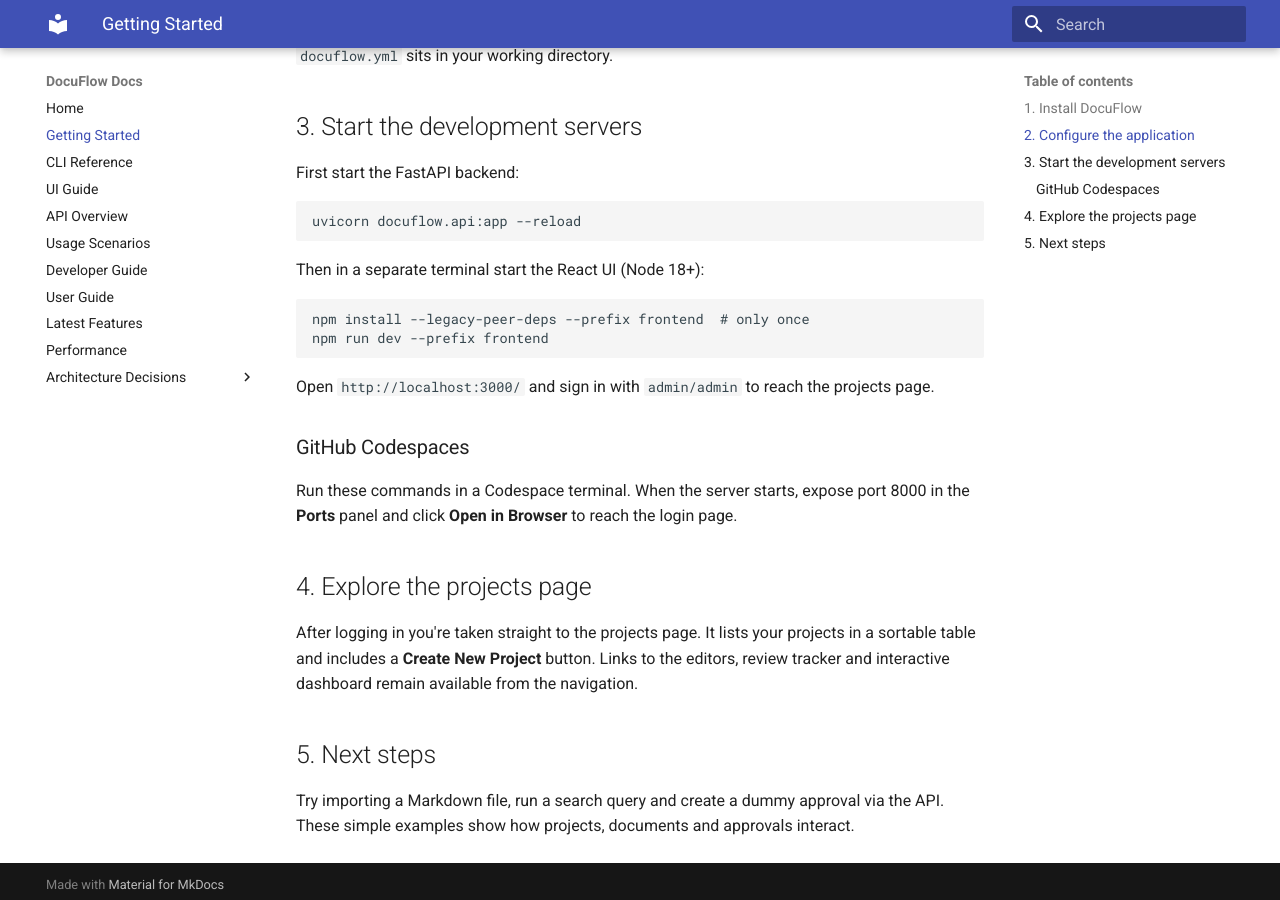
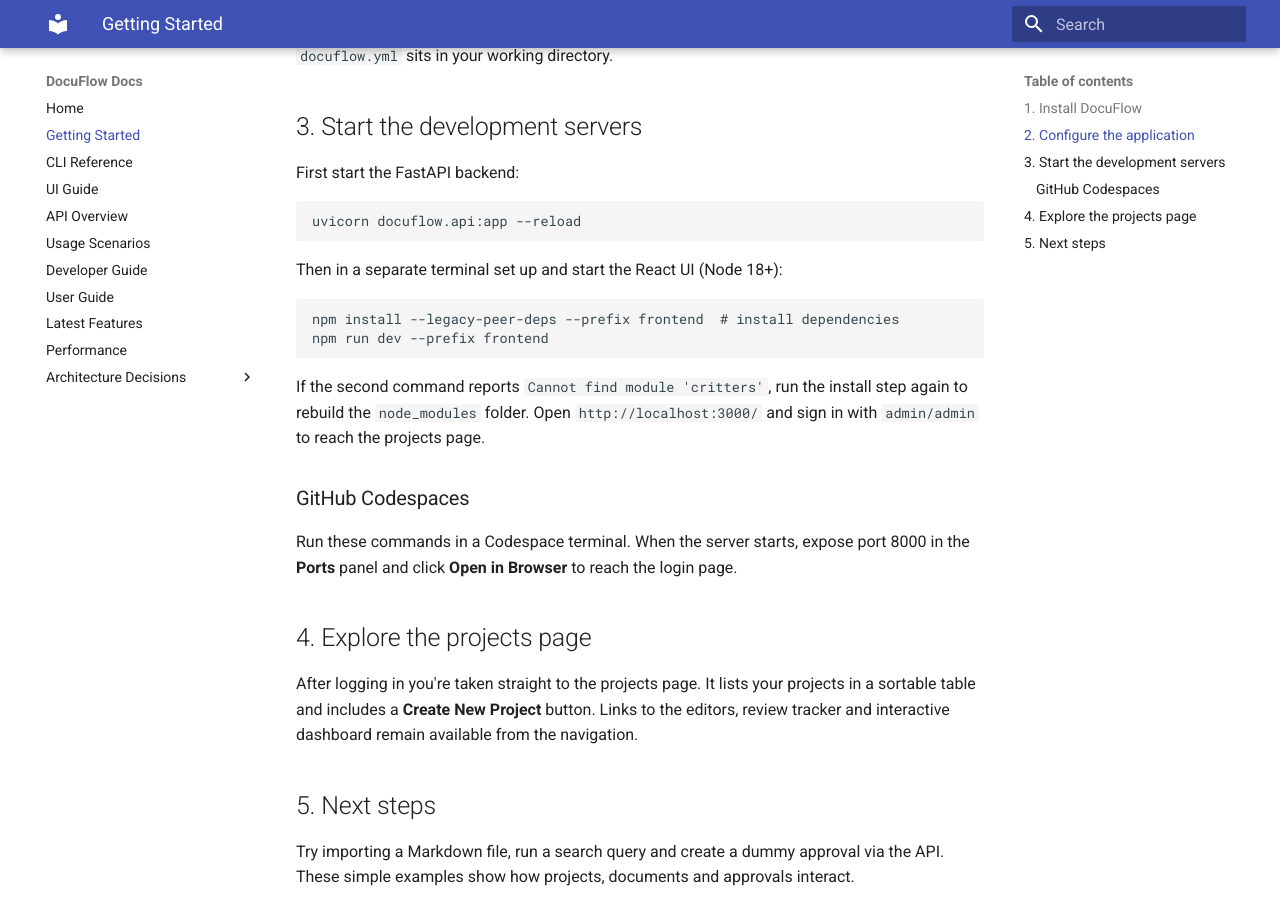
Before and after one commit to eputnam77/DocReview360, an MkDocs documentation site: the page built from docs/getting_started.md, in a window 1280 px wide and 900 px high, scrolled down 619 px. Built offline with MkDocs 1.6.1 and Material for MkDocs 9.7.7, drawn with Linux system fonts in a browser that asks for light colours.

Commit message:
docs(getting-started): clarify npm install step

````diff
--- a/docs/getting_started.md
+++ b/docs/getting_started.md
@@ -24,11 +24,12 @@
 ```bash
 uvicorn docuflow.api:app --reload
 ```
-Then in a separate terminal start the React UI (Node 18+):
+Then in a separate terminal set up and start the React UI (Node 18+):
 ```bash
-npm install --legacy-peer-deps --prefix frontend  # only once
+npm install --legacy-peer-deps --prefix frontend  # install dependencies
 npm run dev --prefix frontend
 ```
+If the second command reports `Cannot find module 'critters'`, run the install step again to rebuild the `node_modules` folder.
 Open `http://localhost:3000/` and sign in with `admin/admin` to reach the projects page.
 
 ### GitHub Codespaces
````
Also changed, not shown: README.md (+2 -1 lines).
